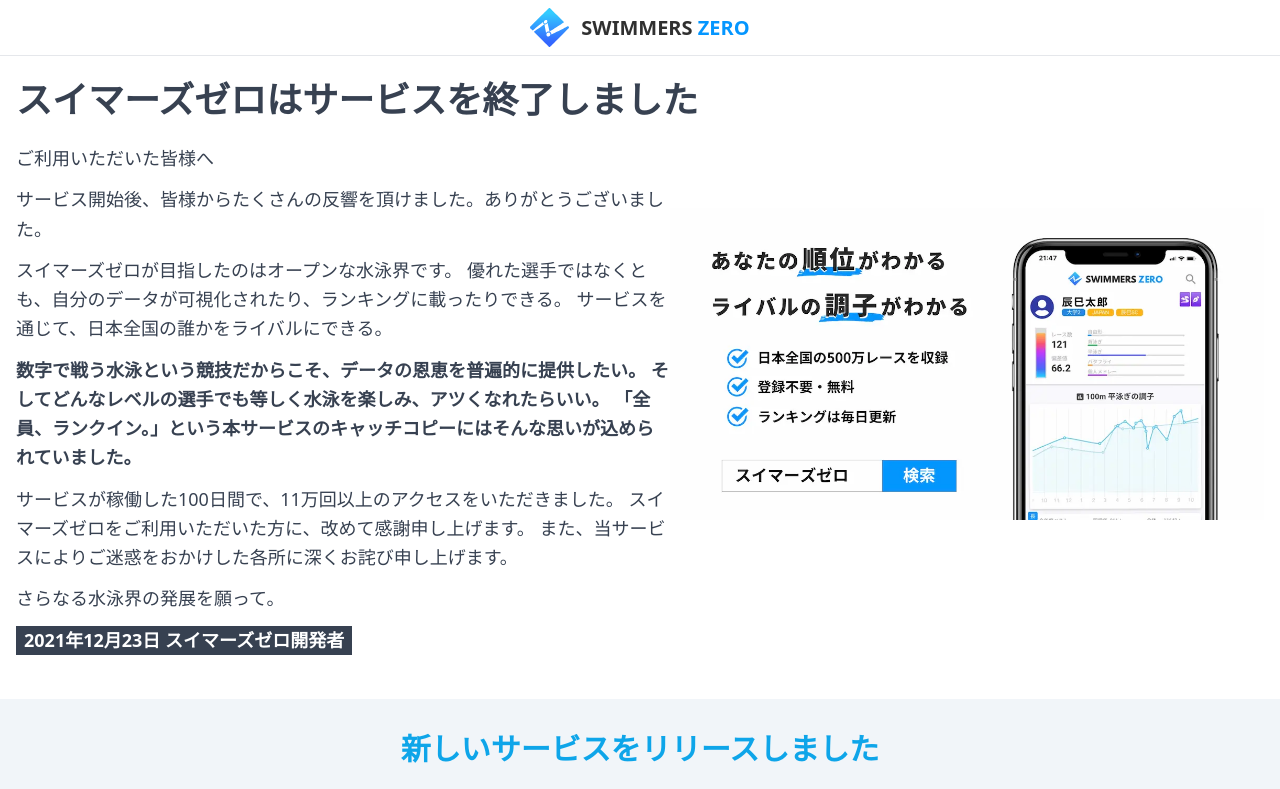
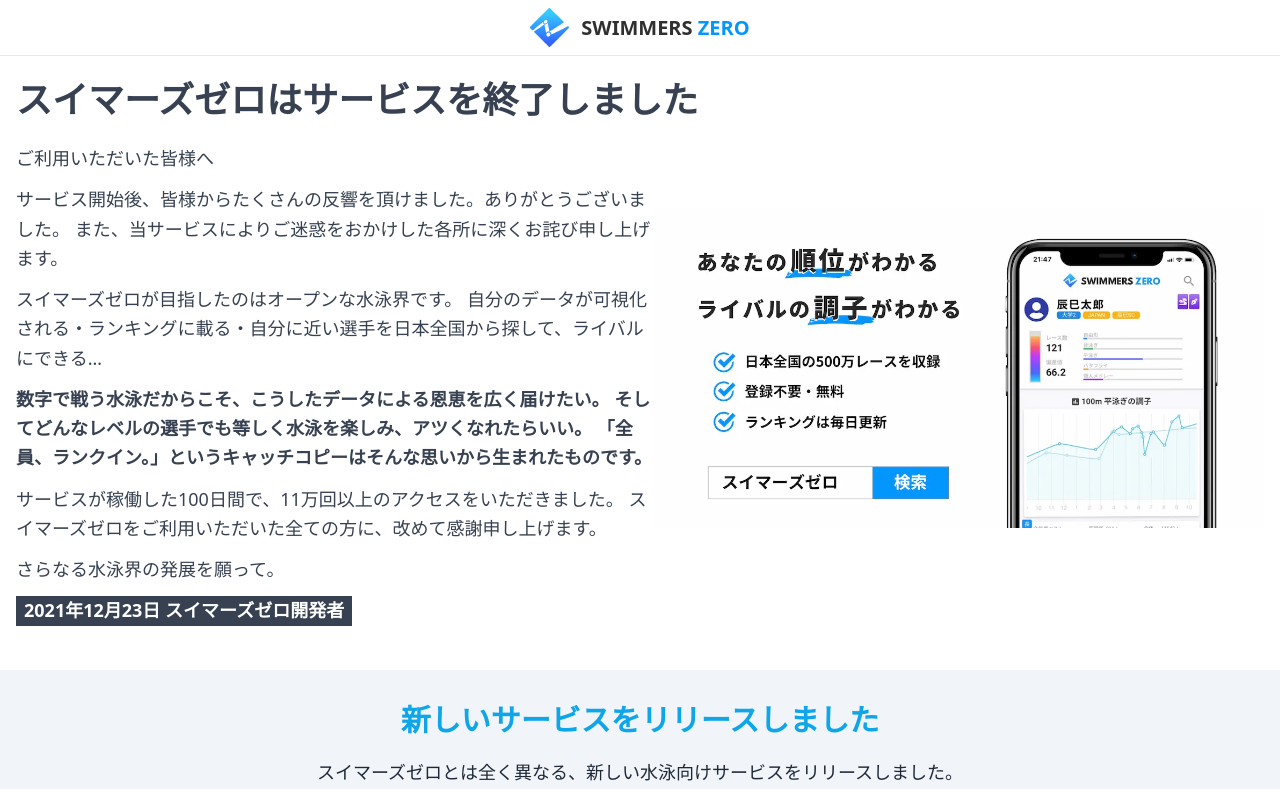
Before and after one commit to kcabo/Zero-Site, a Preact app: page / in a window 1280 px wide. Shown: the top 789 px of the page. Built offline with nearby package versions, Linux system fonts and the light colour scheme.

Commit message:
💄 update an article

```diff
--- a/src/app.tsx
+++ b/src/app.tsx
@@ -21,21 +21,20 @@
               <p>ご利用いただいた皆様へ</p>
               <p>
                 サービス開始後、皆様からたくさんの反響を頂けました。ありがとうございました。
+                また、当サービスによりご迷惑をおかけした各所に深くお詫び申し上げます。
               </p>
               <p>
                 スイマーズゼロが目指したのはオープンな水泳界です。
-                優れた選手ではなくとも、自分のデータが可視化されたり、ランキングに載ったりできる。
-                サービスを通じて、日本全国の誰かをライバルにできる。
+                自分のデータが可視化される・ランキングに載る・自分に近い選手を日本全国から探して、ライバルにできる…
               </p>
               <p className='font-bold'>
-                数字で戦う水泳という競技だからこそ、データの恩恵を普遍的に提供したい。
+                数字で戦う水泳だからこそ、こうしたデータによる恩恵を広く届けたい。
                 そしてどんなレベルの選手でも等しく水泳を楽しみ、アツくなれたらいい。
-                「全員、ランクイン。」という本サービスのキャッチコピーにはそんな思いが込められていました。
+                「全員、ランクイン。」というキャッチコピーはそんな思いから生まれたものです。
               </p>
               <p>
                 サービスが稼働した100日間で、11万回以上のアクセスをいただきました。
-                スイマーズゼロをご利用いただいた方に、改めて感謝申し上げます。
-                また、当サービスによりご迷惑をおかけした各所に深くお詫び申し上げます。
+                スイマーズゼロをご利用いただいた全ての方に、改めて感謝申し上げます。
               </p>
               <p>さらなる水泳界の発展を願って。</p>
               <p className='font-bold text-white bg-gray-700 w-fit px-2'>
@@ -59,7 +58,7 @@
             <br className='md:hidden' />
             新しい水泳向けサービスをリリースしました。
             <br />
-            興味がございましたらぜひ御覧ください
+            興味がございましたらぜひ御覧ください。
           </p>
           <Tweet />
         </div>
```
